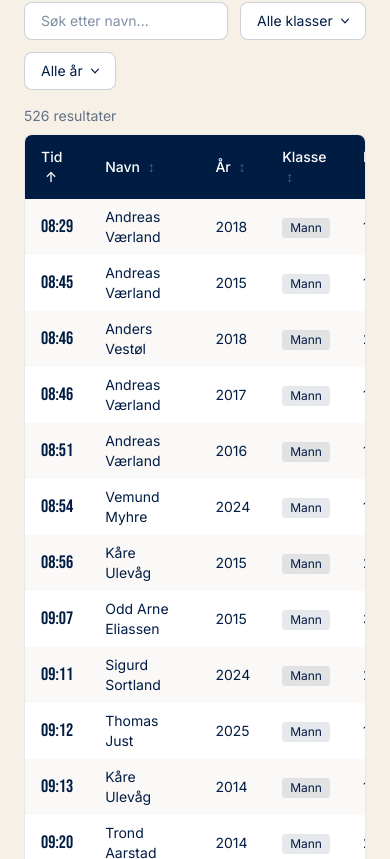
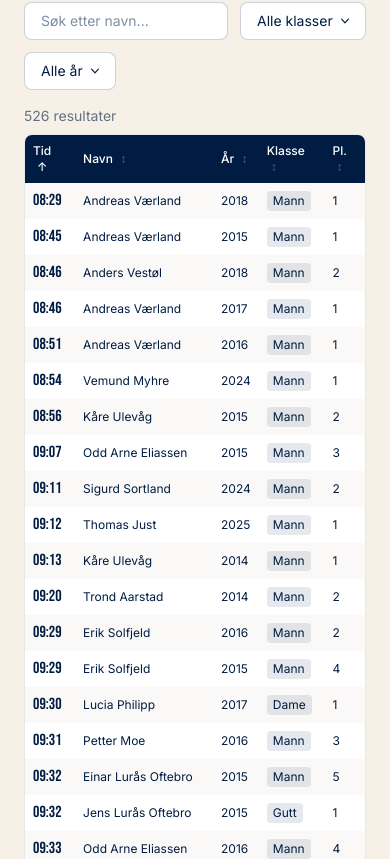
Before and after one commit to erlend3000/langhei-opp, a Next.js app: page / in a window 390 px wide. Shown: the part 3225-4084 px from the top of the page. Built offline with nearby package versions, Linux system fonts and the light colour scheme.

Commit message:
Tabell: tettere layout på mobil for å unngå sidescroll
Co-authored-by: Cursor <cursoragent@cursor.com>

```diff
--- a/src/components/ResultTable.tsx
+++ b/src/components/ResultTable.tsx
@@ -127,39 +127,39 @@ export function ResultTable({ results }: { results: Result[] }) {
       </p>
 
       {/* Table */}
-      <div className="bg-white rounded-lg border border-navy/10 overflow-hidden overflow-x-auto">
-        <table className="w-full text-sm">
+      <div className="bg-white rounded-lg border border-navy/10 overflow-hidden">
+        <table className="w-full text-xs md:text-sm">
           <thead>
             <tr className="bg-navy text-white text-left">
               <th
-                className="px-4 py-3 font-medium cursor-pointer hover:bg-navy-light select-none"
+                className="px-2 md:px-4 py-2 md:py-3 font-medium cursor-pointer hover:bg-navy-light select-none"
                 onClick={() => toggleSort("time")}
               >
                 Tid <SortIcon field="time" />
               </th>
               <th
-                className="px-4 py-3 font-medium cursor-pointer hover:bg-navy-light select-none"
+                className="px-2 md:px-4 py-2 md:py-3 font-medium cursor-pointer hover:bg-navy-light select-none"
                 onClick={() => toggleSort("name")}
               >
                 Navn <SortIcon field="name" />
               </th>
               <th
-                className="px-4 py-3 font-medium cursor-pointer hover:bg-navy-light select-none"
+                className="px-2 md:px-4 py-2 md:py-3 font-medium cursor-pointer hover:bg-navy-light select-none"
                 onClick={() => toggleSort("year")}
               >
                 År <SortIcon field="year" />
               </th>
               <th
-                className="px-4 py-3 font-medium cursor-pointer hover:bg-navy-light select-none"
+                className="px-2 md:px-4 py-2 md:py-3 font-medium cursor-pointer hover:bg-navy-light select-none"
                 onClick={() => toggleSort("class")}
               >
                 Klasse <SortIcon field="class" />
               </th>
               <th
-                className="px-4 py-3 font-medium cursor-pointer hover:bg-navy-light select-none"
+                className="px-2 md:px-4 py-2 md:py-3 font-medium cursor-pointer hover:bg-navy-light select-none"
                 onClick={() => toggleSort("place")}
               >
-                Plass <SortIcon field="place" />
+                Pl. <SortIcon field="place" />
               </th>
             </tr>
           </thead>
@@ -169,17 +169,17 @@ export function ResultTable({ results }: { results: Result[] }) {
                 key={`${r.firstName}-${r.lastName}-${r.year}-${i}`}
                 className={`${i % 2 === 0 ? "bg-[#fbf9f7]" : "bg-white"} hover:bg-[#f8f5f0] transition-colors`}
               >
-                <td className="px-4 py-2 font-display text-lg">{r.time}</td>
-                <td className="px-4 py-2">
+                <td className="px-2 md:px-4 py-1.5 md:py-2 font-display text-base md:text-lg">{r.time}</td>
+                <td className="px-2 md:px-4 py-1.5 md:py-2">
                   {r.firstName} {r.lastName}
                 </td>
-                <td className="px-4 py-2">{r.year}</td>
-                <td className="px-4 py-2">
-                  <span className="inline-block px-2 py-0.5 rounded text-xs bg-navy/10">
+                <td className="px-2 md:px-4 py-1.5 md:py-2">{r.year}</td>
+                <td className="px-2 md:px-4 py-1.5 md:py-2">
+                  <span className="inline-block px-1.5 md:px-2 py-0.5 rounded text-xs bg-navy/10">
                     {r.class}
                   </span>
                 </td>
-                <td className="px-4 py-2">{r.place || "–"}</td>
+                <td className="px-2 md:px-4 py-1.5 md:py-2">{r.place || "–"}</td>
               </tr>
             ))}
           </tbody>
```
